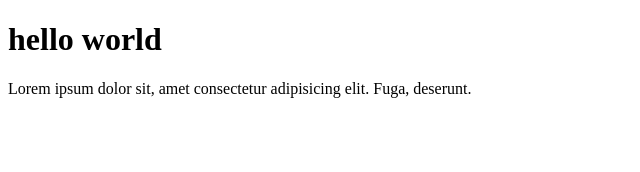
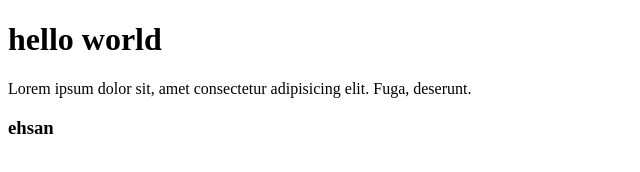
Before and after one commit to Noah-ship/project, a plain HTML site: page index.html in a window 1280 px wide. Shown: the full height of the page, 0-640 px from the left. Drawn offline with Linux system fonts and the light colour scheme.

Commit message:
add h3 to my project

```diff
--- a/index.html
+++ b/index.html
@@ -13,5 +13,8 @@
     <p>
         Lorem ipsum dolor sit, amet consectetur adipisicing elit. Fuga, deserunt.
     </p>
+    <h3>
+        ehsan
+    </h3>
 </body>
 </html>
```
